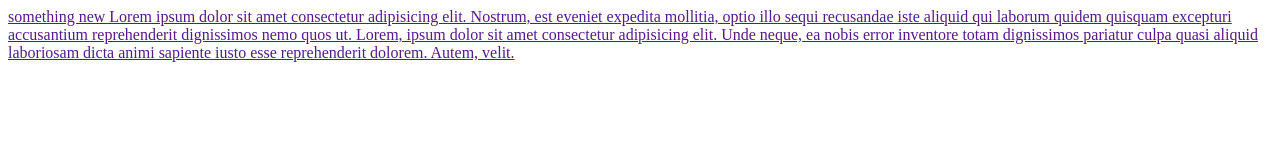
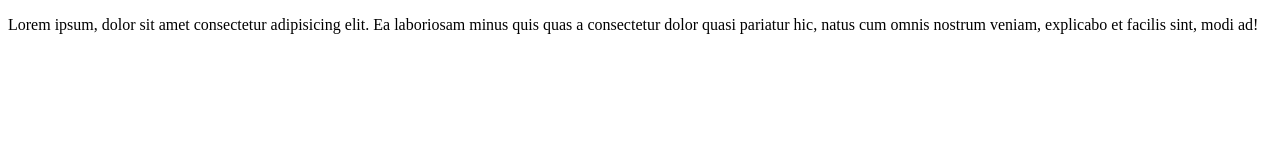
Before and after one commit to NimblePython/final_project, a plain HTML site: page index.html in a window 1280 px wide. Drawn offline with Linux system fonts and the light colour scheme.

Commit message:
First visible variant index.html

```diff
--- a/index.html
+++ b/index.html
@@ -1,14 +1,17 @@
+<!DOCTYPE html>
+<html lang="ru">
+<head>
+    <meta charset="UTF-8">
+    <meta name="viewport" content="width=device-width, initial-scale=1.0">
+    <title>Final Project</title>
+    <link rel="stylesheet" href="style.css">
+</head>
+<body>
+    <div class="container">
+            <p>Lorem ipsum, dolor sit amet consectetur adipisicing elit. Ea laboriosam minus quis quas
+            a consectetur dolor quasi pariatur hic, natus cum omnis nostrum veniam, explicabo et facilis sint,
+            modi ad!</p>
+    </div>
 
-
-
-
-
-
-
-<a href="">
-    something new
-    Lorem ipsum dolor sit amet consectetur adipisicing elit. Nostrum, est eveniet expedita mollitia,
-    optio illo sequi recusandae iste aliquid qui laborum quidem quisquam excepturi accusantium reprehenderit dignissimos nemo quos ut.
-    Lorem, ipsum dolor sit amet consectetur adipisicing elit. Unde neque, ea nobis error inventore totam dignissimos pariatur culpa quasi aliquid
-    laboriosam dicta animi sapiente iusto esse reprehenderit dolorem. Autem, velit.
-</a>
+</body>
+</html>
```
